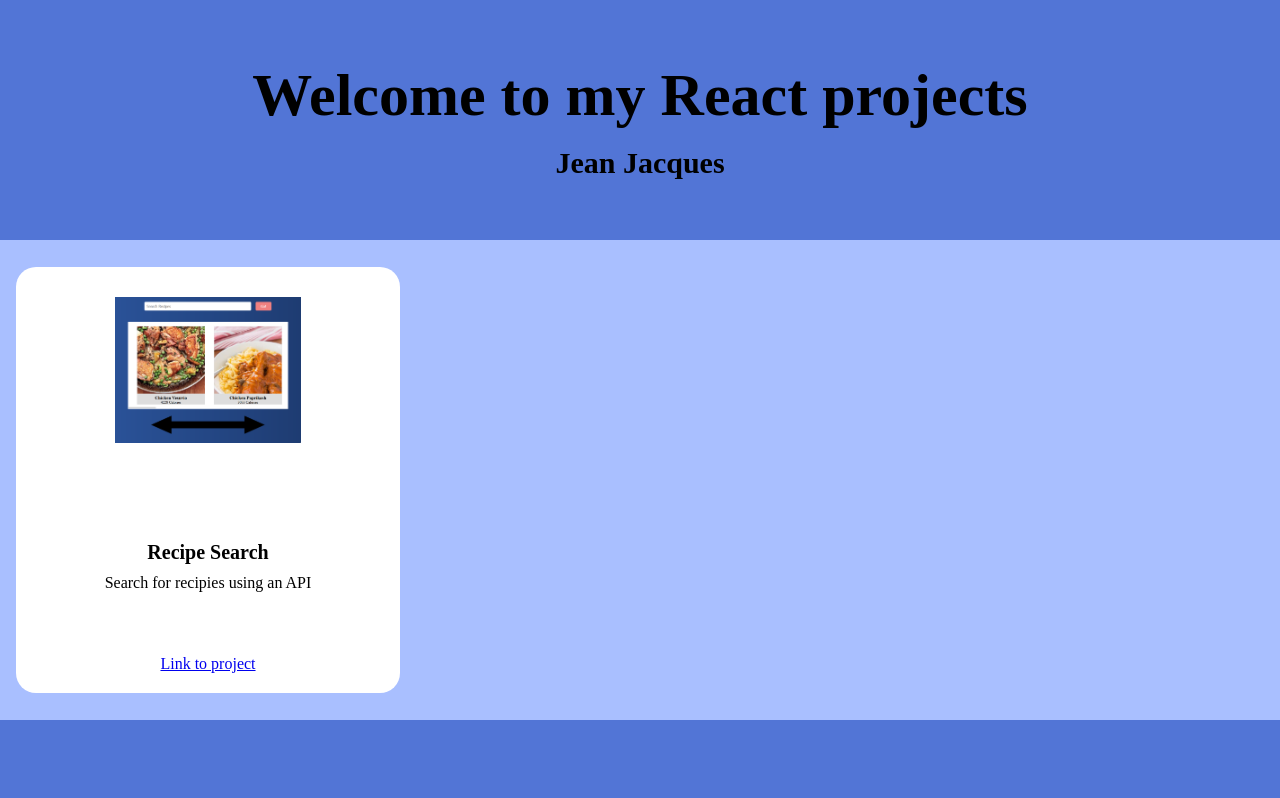
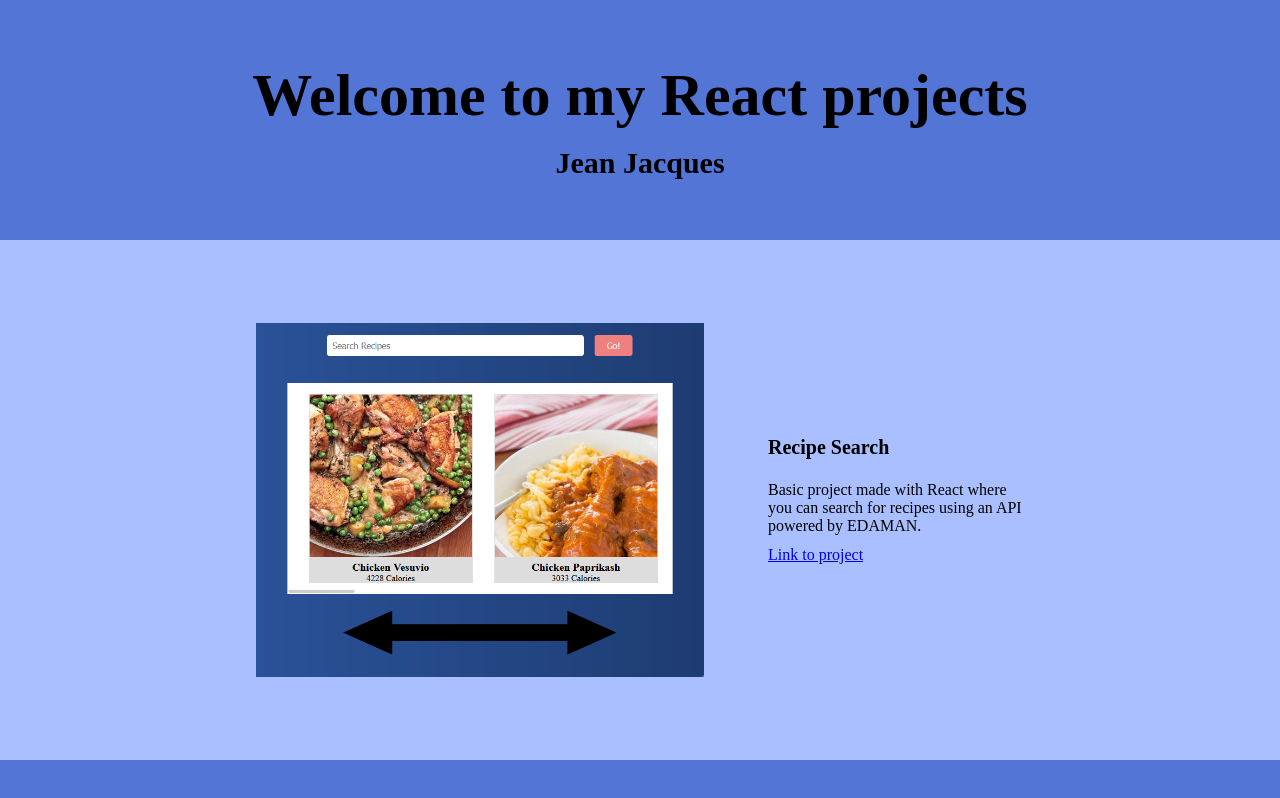
Before and after one commit to FPDPanda/react-apps, a React (Create React App) app: page /#/home in a window 1280 px wide. Built offline with nearby package versions, Linux system fonts and the light colour scheme.

Commit message:
[Updated] Component - Project List
Better UI/UX with vertical scrolling insted of horizontal

```diff
--- a/src/components/Header.css
+++ b/src/components/Header.css
@@ -1,6 +1,5 @@
 header {
   height: 30vh;
-  width: 100vw;
   padding: 2rem;
 
   display: flex;
--- a/src/components/ProjectList.css
+++ b/src/components/ProjectList.css
@@ -1,46 +1,57 @@
 #project-list {
-  height: 60vh;
-  width: 100vw;
   background-color: rgb(169, 191, 255);
 
-  padding: 1rem;
-  margin: auto;
+  padding: 10px;
 
   display: flex;
+  flex-direction: column;
   align-items: center;
-  justify-items: space-around;
+  justify-content: center;
 
-  overflow-x: auto;
   list-style: none;
 }
 
 .project {
   position: relative;
-  margin-right: 10px;
   list-style: none;
-  height: 95%;
-  width: max(250px, 30vw);
-  padding: 30px;
+  width: max(350px, 70vw);
+  height: max(500px, 60vh);
 
-  background-color: white;
-  border-radius: 20px;
+  background-color: rgb(169, 191, 255);
 
   display: flex;
-  flex-direction: column;
   align-items: center;
+  justify-content: space-evenly;
 }
 
 .project img {
-  height: 40%;
-  margin-bottom: 30%;
+  width: 50%;
 }
 
-.project h2 {
+.project-article {
+  height: 30%;
+  width: 20vw;
+  display: flex;
+  flex-direction: column;
+  align-items: left;
+  justify-content: space-evenly;
+}
+
+.project-title {
   font-size: 20px;
   margin-bottom: 10px;
 }
 
-.project a {
-  position: absolute;
-  bottom: 20px;
+@media screen and (max-width: 850px) {
+  .project {
+    flex-direction: column;
+  }
+
+  .project img {
+    width: 80%;
+  }
+
+  .project-article {
+    width: 80%;
+  }
 }
--- a/src/components/ProjectList.js
+++ b/src/components/ProjectList.js
@@ -18,24 +18,25 @@ function ProjectList() {
             key: 1,
             image: img1,
             title: "Recipe Search",
-            description: "Search for recipies using an API",
-            link: "/project01"
+            description: "Basic project made with React where you can search for recipes using an API powered by EDAMAN.",
+            link: "/project01",
         }
-
         ])
     }, []);
 
     return (
-
         <ul id="project-list">
             {projects.map(project =>
                 <li className="project" key={project.key}>
                     <img src={project.image} alt="screenshot"></img>
-                    <h2>{project.title}</h2>
-                    <p>{project.description}</p>
-                    <Router>
-                        <Link to={project.link}>Link to project</Link>
-                    </Router>
+                    <article className="project-article">
+                        <h2 className="project-title">{project.title}</h2>
+                        <p className="project-description">{project.description}</p>
+
+                        <Router>
+                            <Link className="project-link" to={project.link}>Link to project</Link>
+                        </Router>
+                    </article>
                 </li>
             )}
 
@@ -44,7 +45,6 @@ function ProjectList() {
             //Annoying CSS bug with overflow-x more details on the link
             //https://alexandergottlieb.com/2018/02/22/overflow-scroll-and-the-right-padding-problem-a-css-only-solution
             }
-            <li id="last"></li>
         </ul>
     )
 }
```
